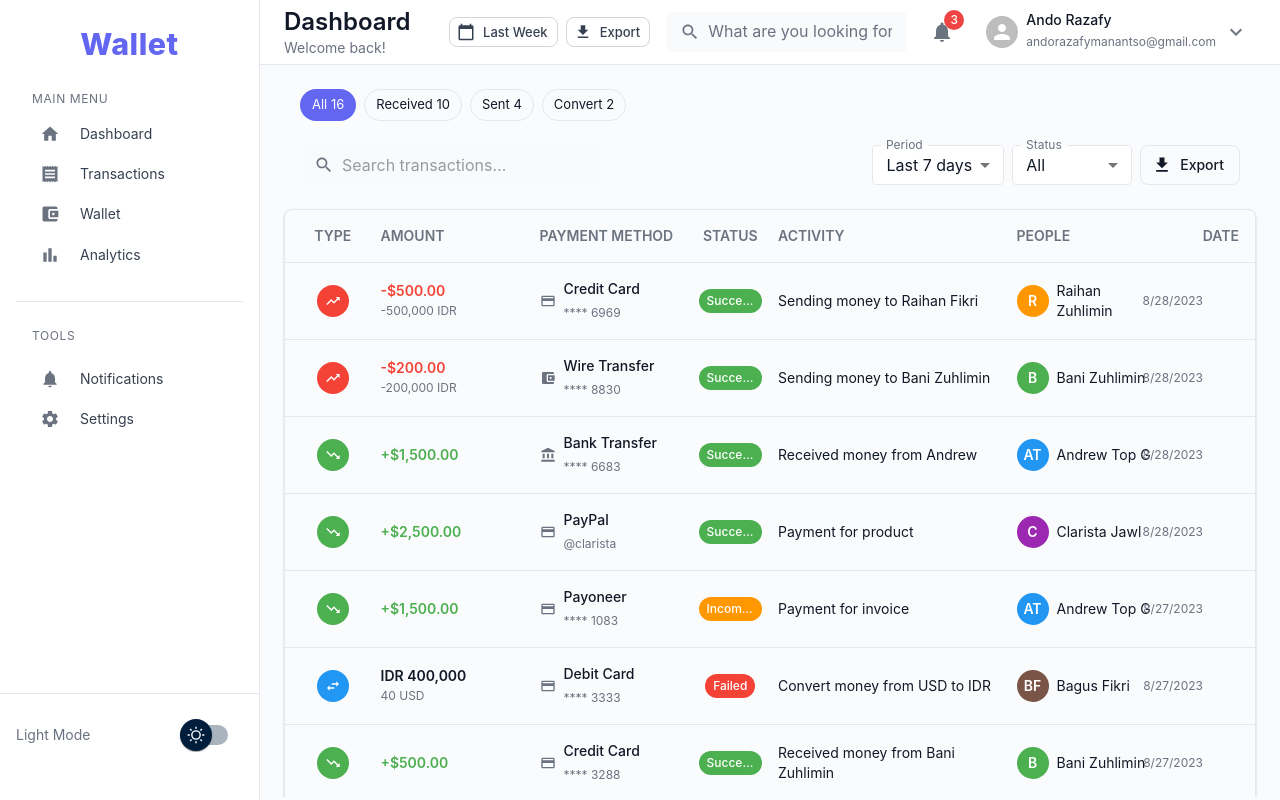
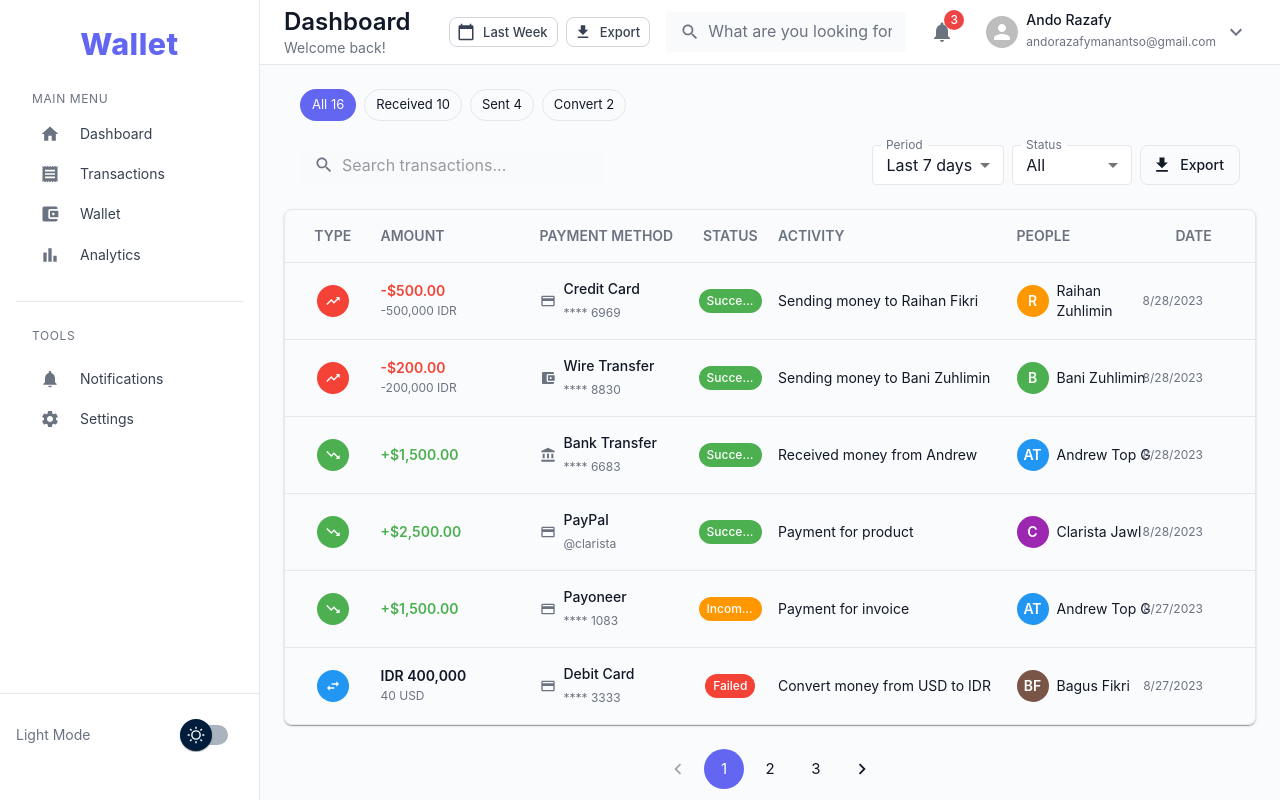
Before and after one commit to Fotsykely/Wallet-front, a React (Vite) app: page /Transactions in a window 1280 px wide. Built offline with nearby package versions, Linux system fonts and the light colour scheme; no server answers; some icons are missing.

Commit message:
Ajout de pagination

```diff
--- a/src/components/ui/TransactionTable.jsx
+++ b/src/components/ui/TransactionTable.jsx
@@ -60,7 +60,7 @@ export const TransactionTable = ({
                 PEOPLE
                 </Typography>
             </div>
-            <div className="col-span-1 text-right">
+            <div className="col-span-1 text-left">
                 <Typography variant="body2" sx={{ color: mutedColor, fontWeight: 600 }}>
                 DATE
                 </Typography>
--- a/src/pages/transactions/TransactionPage.jsx
+++ b/src/pages/transactions/TransactionPage.jsx
@@ -364,7 +364,7 @@ const TransactionPage = () => {
   const [actionAnchor, setActionAnchor] = useState(null);
   const [selectedTransaction, setSelectedTransaction] = useState(null);
 
-  const itemsPerPage = 8;
+  const itemsPerPage =6;
 
   // Styles dynamiques basés sur le thème
   const bgColor = isDark ? '#18181b' : '#ffffff';
@@ -412,6 +412,10 @@ const TransactionPage = () => {
   const totalPages = Math.ceil(filteredTransactions.length / itemsPerPage);
   const startIndex = (currentPage - 1) * itemsPerPage;
   const paginatedTransactions = filteredTransactions.slice(startIndex, startIndex + itemsPerPage);
+
+  const handlePageChange = (event, newPage) => {
+    setCurrentPage(newPage);
+  };
 
   // Statistiques pour les filtres
   const stats = {
@@ -606,7 +610,7 @@ const TransactionPage = () => {
         transition={{ duration: 0.6, delay: 0.2 }}
       >
         <TransactionTable
-          transactions={filteredTransactions}
+          transactions={paginatedTransactions}
           getTypeIcon={getTypeIcon}
           getTypeColor={getTypeColor}
           getPaymentIcon={getPaymentIcon}
@@ -620,6 +624,36 @@ const TransactionPage = () => {
           onActionClick={handleActionClick}
         />
       </motion.div>
+
+      {/* ✅ Ajouter le composant de pagination */}
+      {totalPages > 1 && (
+        <motion.div
+          initial={{ opacity: 0 }}
+          animate={{ opacity: 1 }}
+          transition={{ duration: 0.3, delay: 0.4 }}
+          className="flex justify-center"
+        >
+          <Pagination
+            count={totalPages}
+            page={currentPage}
+            onChange={handlePageChange}
+            color="primary"
+            size="large"
+            sx={{
+              '& .MuiPaginationItem-root': {
+                color: textColor,
+                '&.Mui-selected': {
+                  backgroundColor: '#6366f1',
+                  color: 'white',
+                },
+                '&:hover': {
+                  backgroundColor: hoverColor,
+                }
+              }
+            }}
+          />
+        </motion.div>
+      )}
 
       {/* Menu d'actions */}
       <Menu
```
